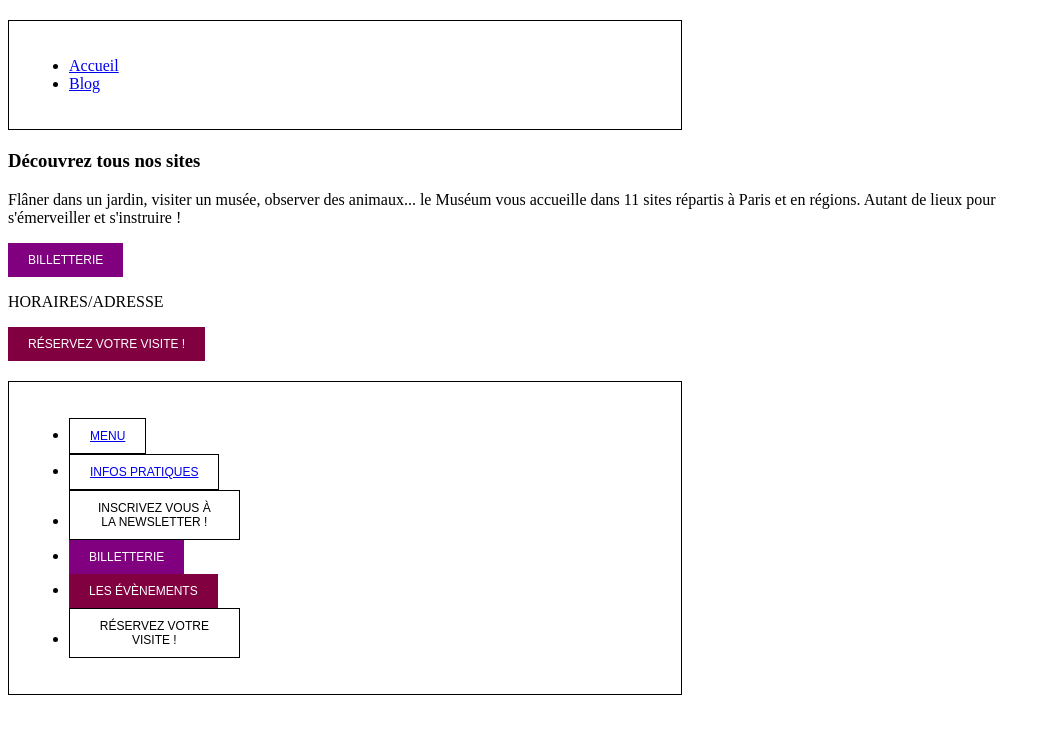
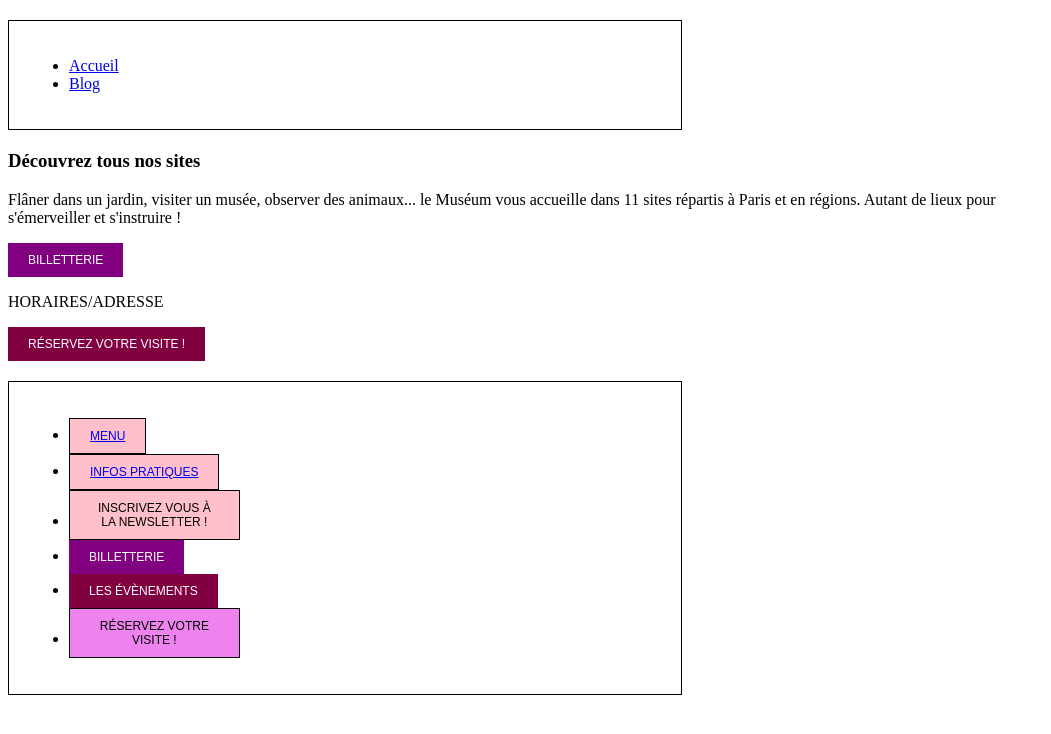
Before and after one commit to HyperMiouZik/Webmuseum, a plain HTML site: page index.html in a window 1280 px wide. Shown: the whole page, without its empty margins (0-1051 px from the left). Drawn offline with Linux system fonts and the light colour scheme.

Commit message:
rajout couleur

```diff
--- a/style.css
+++ b/style.css
@@ -33,7 +33,7 @@ header{
 
 
 .btn {
-  background: none;
+  background: pink;
   padding: 10px 20px;
   box-shadow: none;
   border: 1px solid;
@@ -55,6 +55,7 @@ header{
   }
   .btn_tertiary {
     border: 1px solid;
+    background-color: violet;
   }
 
 
```
